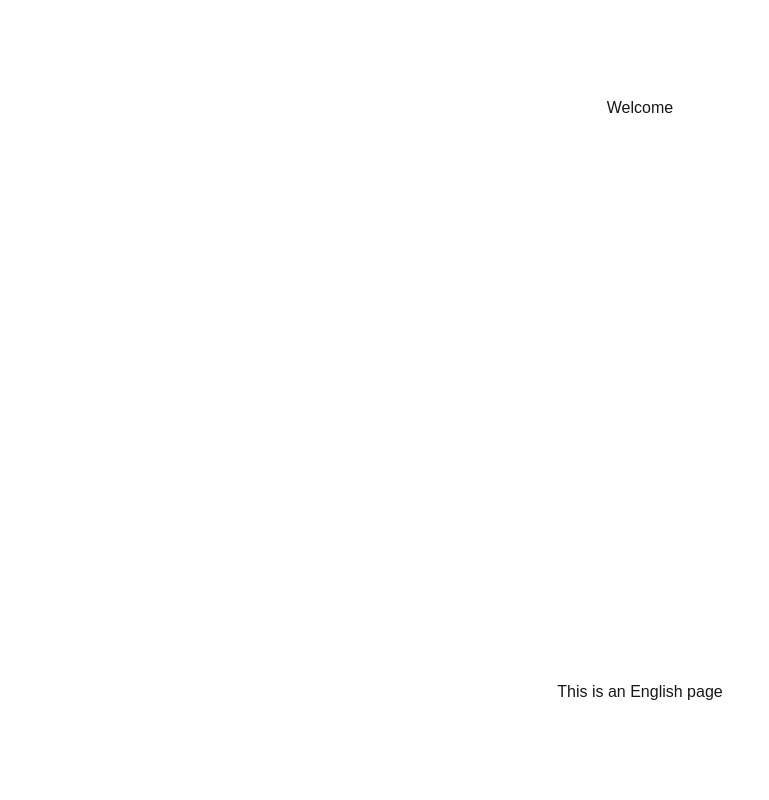
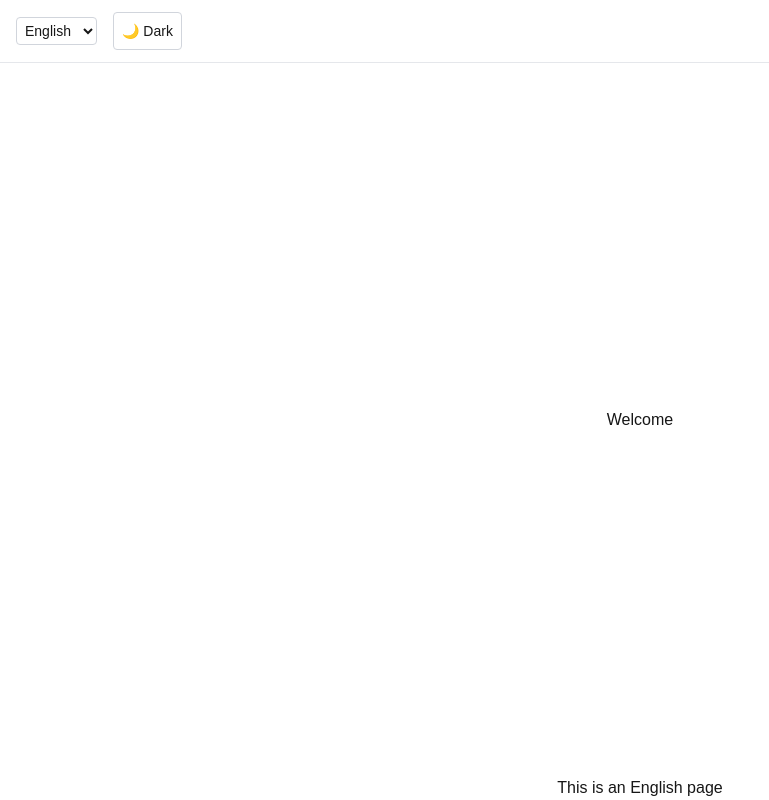
Before and after one commit to maszi71/social-feed, a Next.js app: page /en in a window 1280 px wide. Shown: the whole page, without its empty margins (0-769 px from the left). Built offline with nearby package versions, Linux system fonts and the light colour scheme.

Commit message:
feat: implemented header component for changing language and theme

```diff
--- a/src/app/[lang]/page.tsx
+++ b/src/app/[lang]/page.tsx
@@ -1,3 +1,4 @@
+import Header from "../components/Header";
 import { getDictionary } from "../lib/dictionaries";
 import { Locale } from "@/app/lib/i18n-config";
 
@@ -9,7 +10,8 @@ export default async function Home({
   const t = await getDictionary(lang);
 
   return (
-    <main className="flex min-h-screen flex-col items-center justify-between p-24">
+    <main className="flex min-h-screen flex-col items-center justify-between">
+      <Header/>
       <p className="">{t.welcome}</p>
       {t.description}
     </main>
--- /dev/null
+++ b/src/app/components/Header.tsx
@@ -0,0 +1,15 @@
+"use client";
+
+import LanguageSwitcher from "./LanguageSwitcher";
+import ThemeToggle from "./ThemeToggle";
+
+export default function Header() {
+  return (
+    <header className="w-full px-4 py-3 border-b border-gray-200 dark:border-neutral-800 flex items-center justify-between bg-[var(--background)] text-[var(--foreground)]">
+      <div className="flex items-center gap-4">
+        <LanguageSwitcher />
+        <ThemeToggle />
+      </div>
+    </header>
+  );
+}
--- /dev/null
+++ b/src/app/components/LanguageSwitcher.tsx
@@ -0,0 +1,32 @@
+'use client';
+
+import { usePathname, useRouter } from 'next/navigation';
+
+const locales = ['en', 'es'] as const;
+
+export default function LanguageSwitcher() {
+  const router = useRouter();
+  const pathname = usePathname();
+
+  const currentLocale = locales.find(locale =>
+    pathname.startsWith(`/${locale}`)
+  ) ?? 'en';
+
+  const switchLocale = (newLocale: string) => {
+    if (newLocale === currentLocale) return;
+    const newPath = pathname.replace(`/${currentLocale}`, `/${newLocale}`);
+    router.push(newPath);
+  };
+
+  return (
+    <select
+      value={currentLocale}
+      onChange={(e) => switchLocale(e.target.value)}
+      className="p-1 rounded bg-transparent border border-gray-300 dark:border-gray-700 text-sm"
+      aria-label="Select language"
+    >
+      <option value="en">English</option>
+      <option value="es">Español</option>
+    </select>
+  );
+}
--- /dev/null
+++ b/src/app/components/ThemeToggle.tsx
@@ -0,0 +1,17 @@
+'use client';
+
+import { useTheme } from '../providers/ThemeProvider';
+
+export default function ThemeToggle() {
+  const { theme, toggleTheme } = useTheme();
+
+  return (
+    <button
+      onClick={toggleTheme}
+      className="p-2 text-sm border rounded border-gray-300 dark:border-gray-700 hover:bg-gray-100 dark:hover:bg-gray-800 transition"
+      aria-label="Toggle theme"
+    >
+      {theme === 'light' ? '🌙 Dark' : '☀️ Light'}
+    </button>
+  );
+}
```
